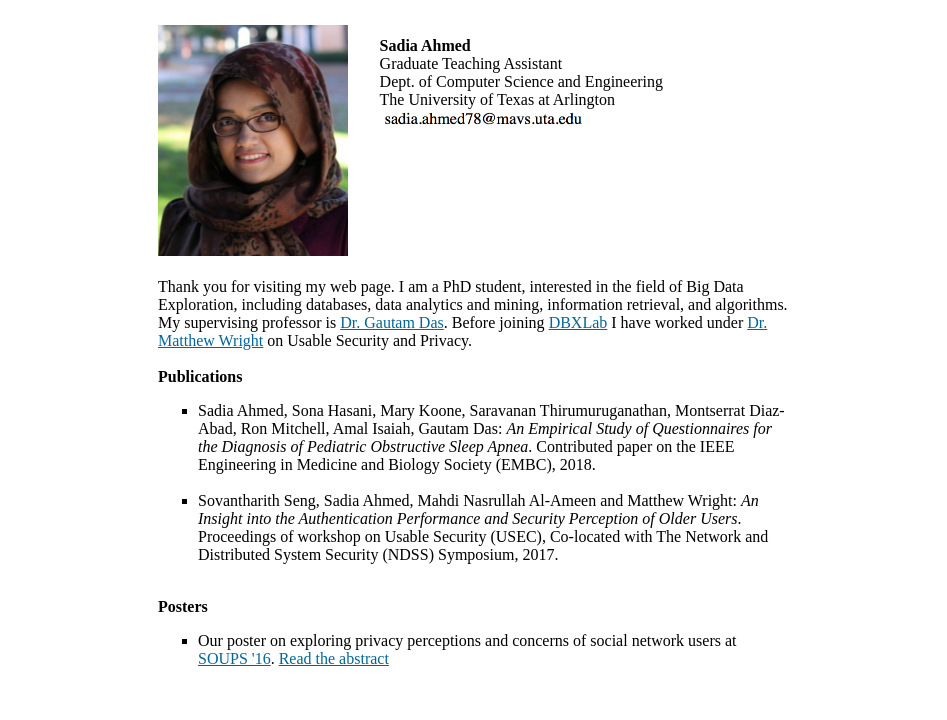
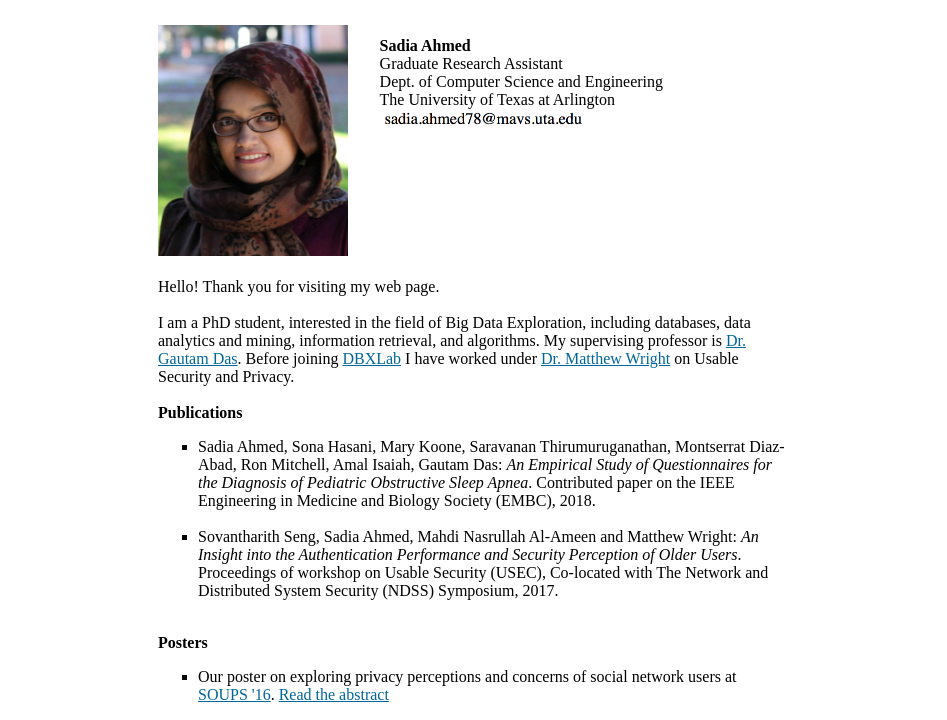
Before and after one commit to sadiaahmed/sadiaahmed.github.com, a plain HTML site: page index.html in a window 1280 px wide. Shown: the part 85-805 px from the top of the page, without its empty margins (166-1113 px from the left). Drawn offline with Linux system fonts and the light colour scheme.

Commit message:
updated my position - GRA

```diff
--- a/index.html
+++ b/index.html
@@ -92,7 +92,7 @@ a:active {
 <div id="section">
 	<strong>Sadia Ahmed</strong>
 	<br/>
-	Graduate Teaching Assistant
+	Graduate Research Assistant
 	<br/>
 	Dept. of Computer Science and Engineering
 	<br/>
@@ -105,7 +105,10 @@ a:active {
 
 <div id="details">
 <br/>
-Thank you for visiting my web page. I am a PhD student, interested in the field of Big Data Exploration, including databases, data analytics and mining, information retrieval, and algorithms. My supervising professor is <a href="http://ranger.uta.edu/~gdas/">Dr. Gautam Das</a>. Before joining <a href="http://dbxlab.uta.edu/">DBXLab</a> I have worked under <a href="https://www.rit.edu/gccis/computingsecurity/people/matthew-wright">Dr. Matthew Wright</a> on Usable Security and Privacy.
+Hello! Thank you for visiting my web page.
+<br/><br/>
+
+I am a PhD student, interested in the field of Big Data Exploration, including databases, data analytics and mining, information retrieval, and algorithms. My supervising professor is <a href="http://ranger.uta.edu/~gdas/">Dr. Gautam Das</a>. Before joining <a href="http://dbxlab.uta.edu/">DBXLab</a> I have worked under <a href="https://www.rit.edu/gccis/computingsecurity/people/matthew-wright">Dr. Matthew Wright</a> on Usable Security and Privacy.
 <br/><br/>
 
 <!--After completion of my B.Sc. in Computer Science and Engineering from <a href="http://www.buet.ac.bd/">BUET</a> in 2013, I have worked as a software engineer for about 2 and a half years. Here is a summary of my work experience so far:
```
